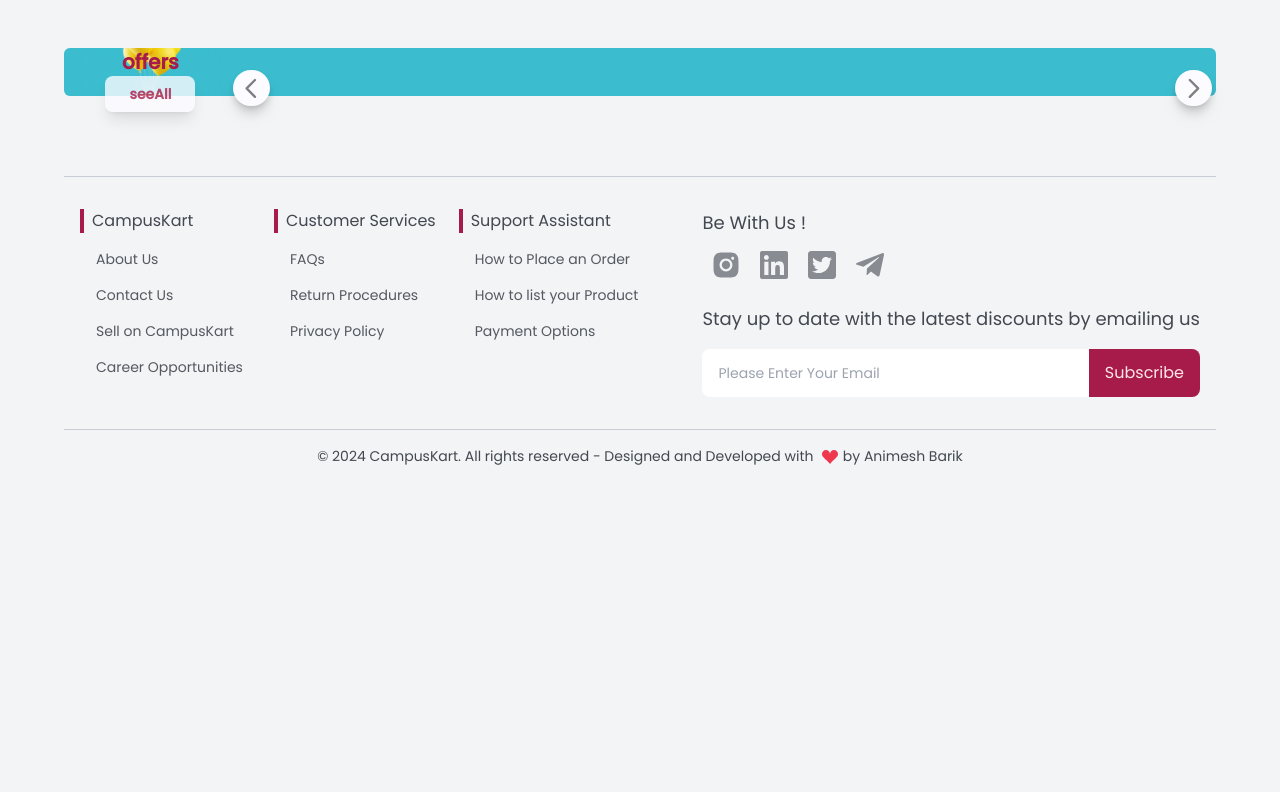
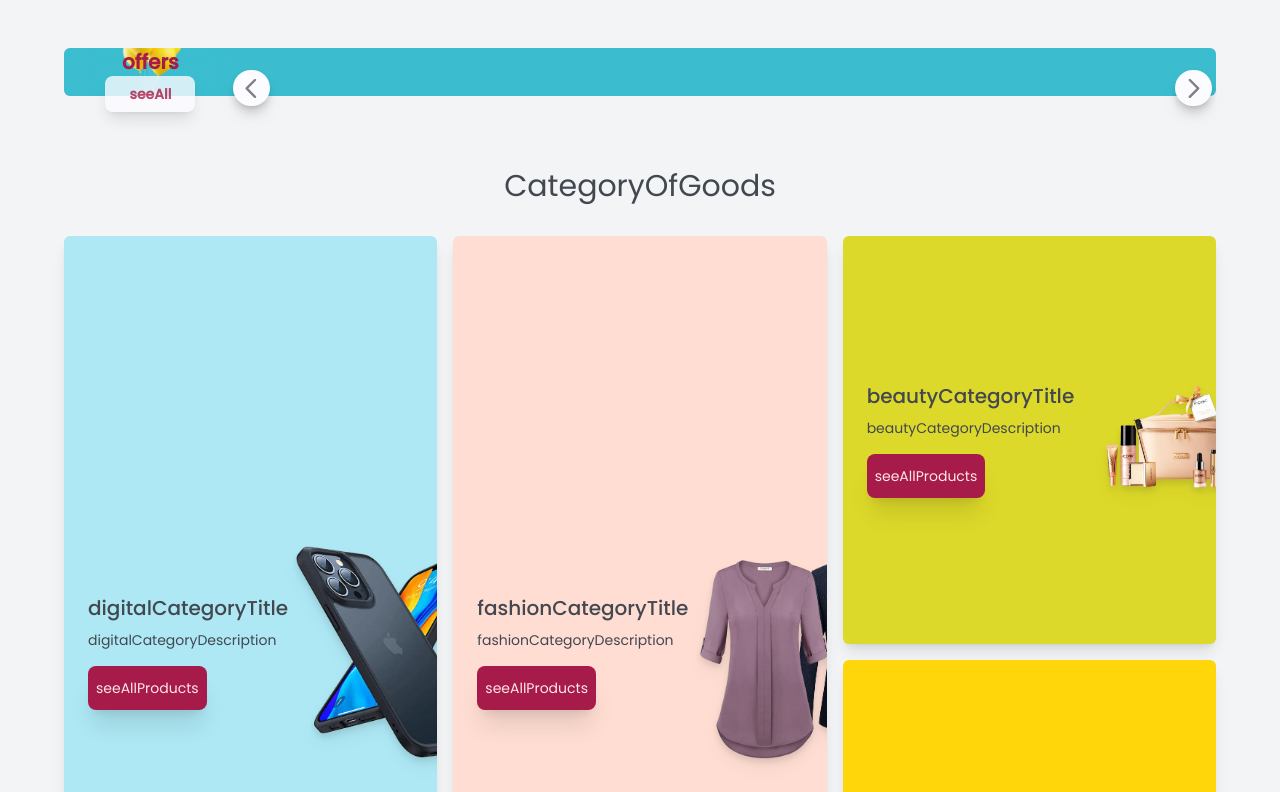
Before and after one commit to Animesh239/hostel_ecom, a Next.js app: page / in a window 1280 px wide. Shown: the part 848-1640 px from the top of the page. Before the commit the page ends 1330 px from the top, so only its background shows below. Built offline with nearby package versions, Linux system fonts and the light colour scheme.

Commit message:
chore: Add dynamic import for Offers and Category components

```diff
--- /dev/null
+++ b/components/UI/SectionTitle/index.jsx
@@ -0,0 +1,12 @@
+import React from "react";
+// import { useLanguage } from "../../../hooks/useLanguage";
+
+
+const SectionTitle = ({ title }) => {
+  // const { t } = useLanguage();
+  return (
+    <h2 className="my-4 md:my-8 lg:mt-10 mx-auto text-3xl">{`${title}`}</h2>
+  );
+};
+
+export default SectionTitle;
--- /dev/null
+++ b/components/category/Category.jsx
@@ -0,0 +1,61 @@
+import React from "react";
+import { categorySmContent } from "../../mock/category-sm";
+import CategorySmBox from "./CategorySmBox";
+import { categoryLgContent } from "../../mock/category-lg";
+import CategoryLgBox from "./CategoryLgBox";
+import SectionTitle from "../UI/SectionTitle";
+
+const Category = () => {
+  return (
+    <div className="flex flex-col items-center my-4 md:my-8">
+      <SectionTitle title={"CategoryOfGoods"} />
+
+      {/* 📱 sm and md break point */}
+      <div className="flex flex-wrap justify-around items-center lg:hidden">
+        {categorySmContent.map((categoryItem) => {
+          return (
+            <CategorySmBox
+              bgc={categoryItem.bgc}
+              imgSrc={categoryItem.imgSrc}
+              categoryTitle={categoryItem.categoryTitle}
+              href={categoryItem.href}
+              key={categoryItem.categoryTitle}
+            />
+          );
+        })}
+      </div>
+
+      {/* 💻lg break point */}
+      <div className="hidden lg:grid  gap-4 grid-rows-9 grid-cols-2 md:grid-cols-9 w-full xl:max-w-[2100px] mx-auto">
+        {categoryLgContent.map(
+          ({
+            name,
+            title,
+            description,
+            styles,
+            href,
+            imgSrc,
+            imgWidth,
+            imgHeight,
+          }) => {
+            return (
+              <CategoryLgBox
+                key={name}
+                name={name}
+                title={title}
+                description={description}
+                styles={styles}
+                href={href}
+                imgSrc={imgSrc}
+                imgWidth={imgWidth}
+                imgHeight={imgHeight}
+              />
+            );
+          }
+        )}
+      </div>
+    </div>
+  );
+};
+
+export default Category;
--- /dev/null
+++ b/components/category/CategoryLgBox.jsx
@@ -0,0 +1,44 @@
+import Image from "next/image";
+import Link from "next/link";
+import React from "react";
+// import { useLanguage } from "../../hooks/useLanguage";
+
+const CategoryLgBox = ({
+  name,
+  title,
+  description,
+  styles,
+  href,
+  imgSrc,
+  imgWidth,
+  imgHeight,
+}) => {
+  // const { t } = useLanguage();
+
+  return (
+    <div
+      key={title}
+      className={`flex justify-around items-center rounded-md shadow-lg overflow-hidden`}
+      style={styles}
+    >
+      <div className="mx-[0.5rem]">
+        <h3 className="text-xl 2xl:text-2xl font-[500]">{`${title}`}</h3>
+        <p className="text-sm mt-2">{`${description}`}</p>
+        <Link href={href} legacyBehavior>
+          <a className="inline-block py-3 px-2 2xl:px-4 mt-4 bg-palette-primary hover:scale-105 transition-transform duration-300 shadow-xl text-sm  text-palette-side rounded-lg">
+            {"seeAllProducts"}
+          </a>
+        </Link>
+      </div>
+      <Image
+        src={imgSrc}
+        alt={name}
+        width={imgWidth}
+        height={imgHeight}
+        className="drop-shadow-lg hover:scale-95 transition-transform duration-300 "
+      />
+    </div>
+  );
+};
+
+export default CategoryLgBox;
--- /dev/null
+++ b/components/category/CategorySmBox.jsx
@@ -0,0 +1,41 @@
+import React from "react";
+import Image from "next/image";
+import Link from "next/link";
+// import { useLanguage } from "../../hooks/useLanguage";
+
+const CategorySmBox = ({
+  imgSrc,
+  bgc,
+  categoryTitle,
+  href,
+}) => {
+  // const { t, locale } = useLanguage();
+  return (
+    <Link href={`${href}`} legacyBehavior>
+      <a>
+        <div
+          className={`flex flex-col items-center text-center
+             w-[10rem] sm:w-[13rem]
+           my-2`}
+        >
+          <div
+            className={`flex items-center justify-center w-[60px] h-[60px] rounded-full bg-palette-${bgc}`}
+          >
+            <Image
+              src={`/images/category-icon/${imgSrc}`}
+              alt={categoryTitle}
+              width={45}
+              height={45}
+              className="drop-shadow-lg"
+            />
+          </div>
+          <h3 className="text-sm md:text-base font-bold mt-2">
+            {`${categoryTitle}`}
+          </h3>
+        </div>
+      </a>
+    </Link>
+  );
+};
+
+export default CategorySmBox;
--- a/pages/index.js
+++ b/pages/index.js
@@ -1,6 +1,10 @@
 import Carousel from "@/components/carousel";
 import Benefits from "@/components/Benefits";
-import Offers from "@/components/Offers/Offers";
+import dynamic from "next/dynamic";
+
+
+const Offers = dynamic(() => import("../components/Offers/Offers"));
+const Category = dynamic(() => import("../components/category/Category"));
 
 export default function Home() {
   return (
@@ -8,6 +12,7 @@
       <Carousel />
       <Benefits />
       <Offers />
+      <Category />
     </div>
   );
 }
```
